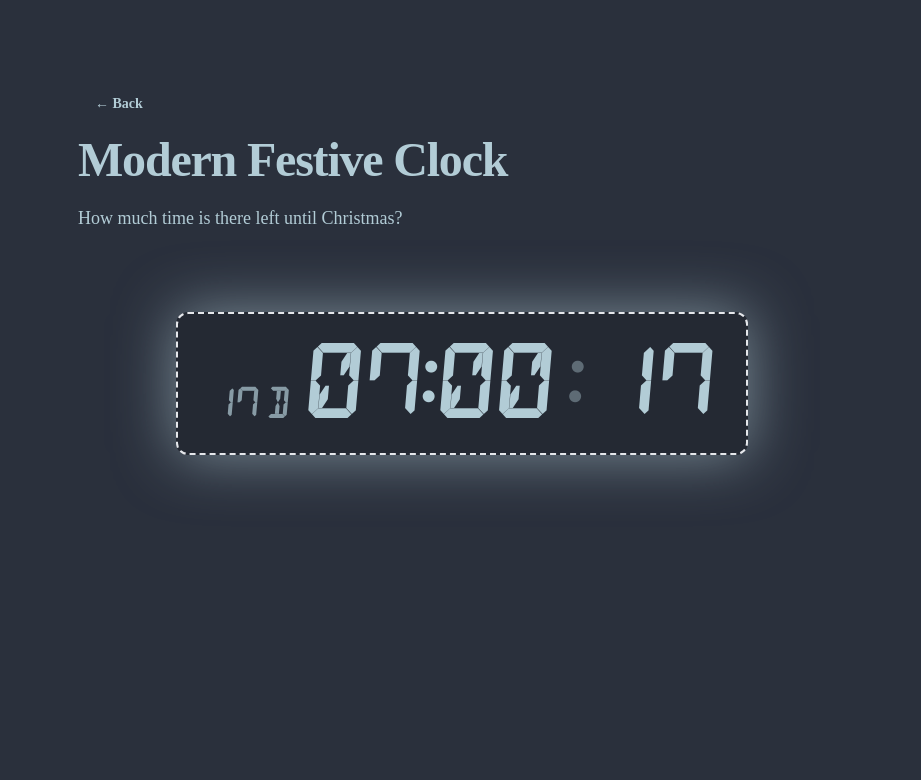
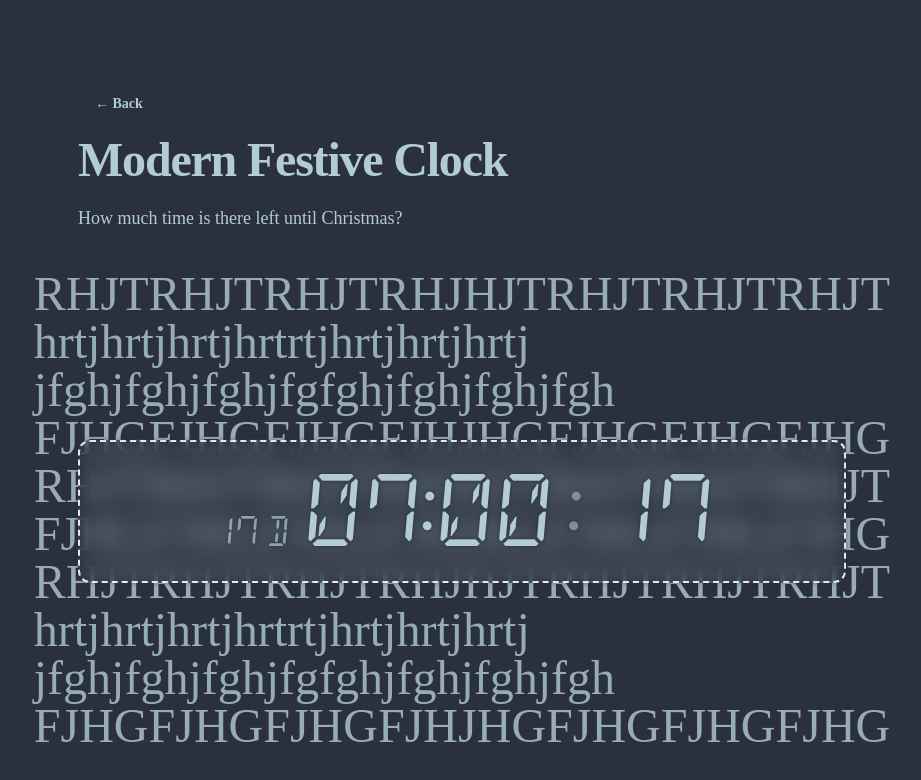
Before and after one commit to jesi-rgb/svelte-advent-code, a SvelteKit app: page /day9 in a window 1280 px wide. Shown: the top 780 px of the page, without its empty margins (178-1099 px from the left). Built offline with nearby package versions, Linux system fonts and the light colour scheme; a web font is replaced by a local one.

Commit message:
nice pattern

```diff
--- a/src/routes/day9/+page.svelte
+++ b/src/routes/day9/+page.svelte
@@ -23,6 +23,19 @@
 			clearInterval(interval);
 		};
 	});
+
+	const pattern = [
+		'RHJTRHJTRHJTRHJHJTRHJTRHJTRHJT',
+		'hrtjhrtjhrtjhrtrtjhrtjhrtjhrtj',
+		'jfghjfghjfghjfgfghjfghjfghjfgh',
+		'FJHGFJHGFJHGFJHJHGFJHGFJHGFJHG',
+		'RHJTRHJTRHJTRHJHJTRHJTRHJTRHJT',
+		'FJHGFJHGFJHGFJHJHGFJHGFJHGFJHG',
+		'RHJTRHJTRHJTRHJHJTRHJTRHJTRHJT',
+		'hrtjhrtjhrtjhrtrtjhrtjhrtjhrtj',
+		'jfghjfghjfghjfgfghjfghjfghjfgh',
+		'FJHGFJHGFJHGFJHJHGFJHGFJHGFJHG'
+	];
 </script>
 
 <BackButton />
@@ -30,12 +43,25 @@
 
 <p>How much time is there left until Christmas?</p>
 
-<main class="my-20">
+<main class="my-32 md:my-52 relative w-full mx-auto">
+	<div
+		class="absolute pattern bottom-[-120px] md:bottom-[-167px] w-fit mx-auto left-0 right-0"
+		style="font-family: Fern Ornaments;"
+	>
+		<div class="text-2xl md:text-5xl md:mx-auto md:w-fit">
+			{#each pattern as row}
+				{#each row as c}
+					<span class="hover:text-secondary transition-all cursor-pointer opacity-80">{c}</span>
+				{/each}
+				<br />
+			{/each}
+		</div>
+	</div>
 	<div
 		style="font-family: Segments;"
-		class="clock bg-base-200 w-fit mx-auto rounded-xl border-2 border-dashed p-4 md:p-8 text-center text-2xl md:text-7xl font-bold tabular-nums"
+		class="clock backdrop-blur-md w-full mx-auto rounded-xl border-2 border-dashed p-4 md:p-8 text-center text-4xl md:text-7xl"
 	>
-		<span class="text-xl md:text-3xl opacity-70">
+		<span class="text-base md:text-3xl opacity-70">
 			{days} d
 		</span>
 
@@ -49,10 +75,10 @@
 
 <style>
 	.clock {
-		filter: drop-shadow(0px 0px 30px #b2ccd699);
+		filter: drop-shadow(0px 0px 2px #2a303c);
 	}
 	.dots {
-		transition: opacity 0.4s;
+		transition: opacity 0.3s;
 	}
 	.on {
 		opacity: 1;
@@ -60,4 +86,8 @@
 	.off {
 		opacity: 0;
 	}
+	.pattern {
+		left: 50%;
+		transform: translateX(-50%);
+	}
 </style>
```
